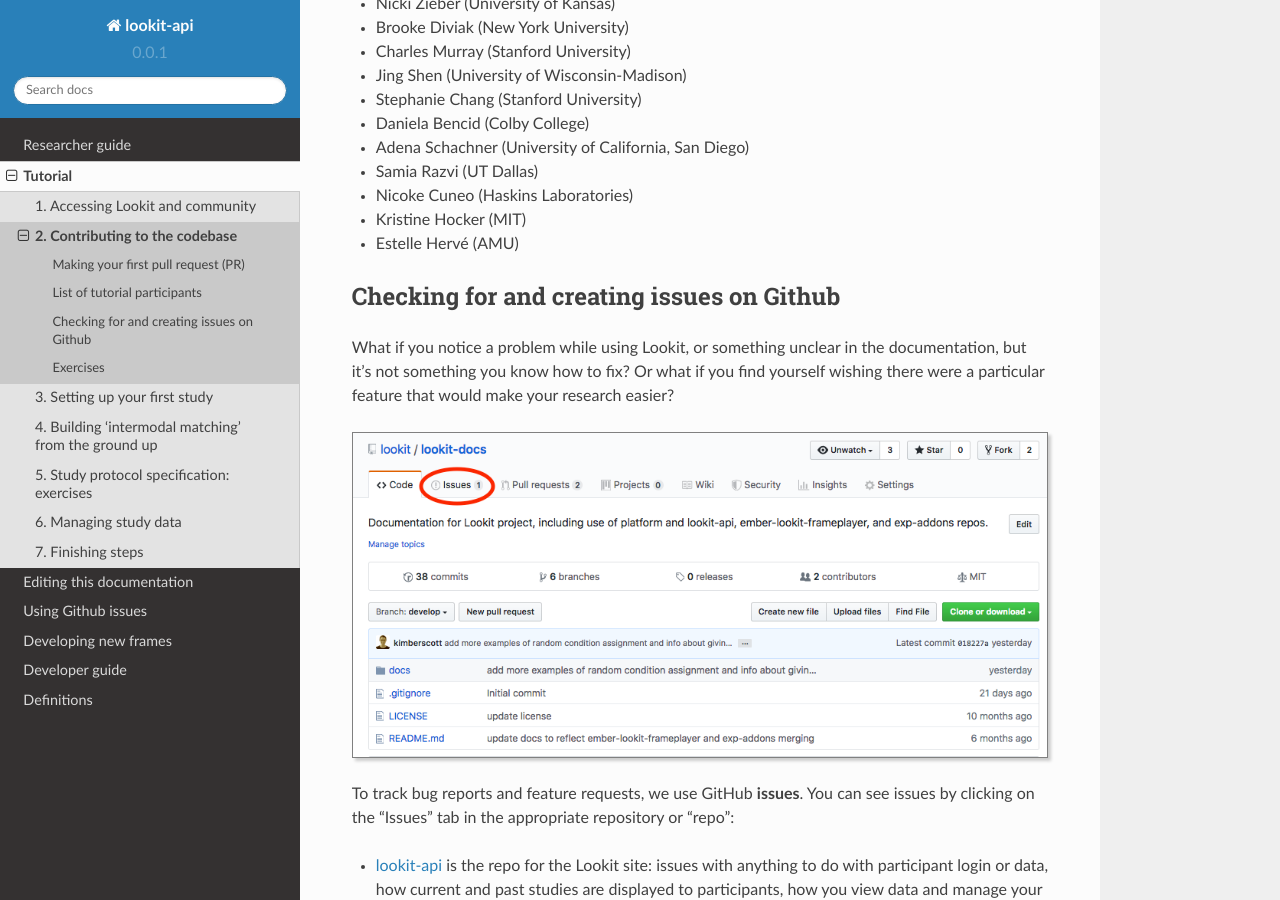
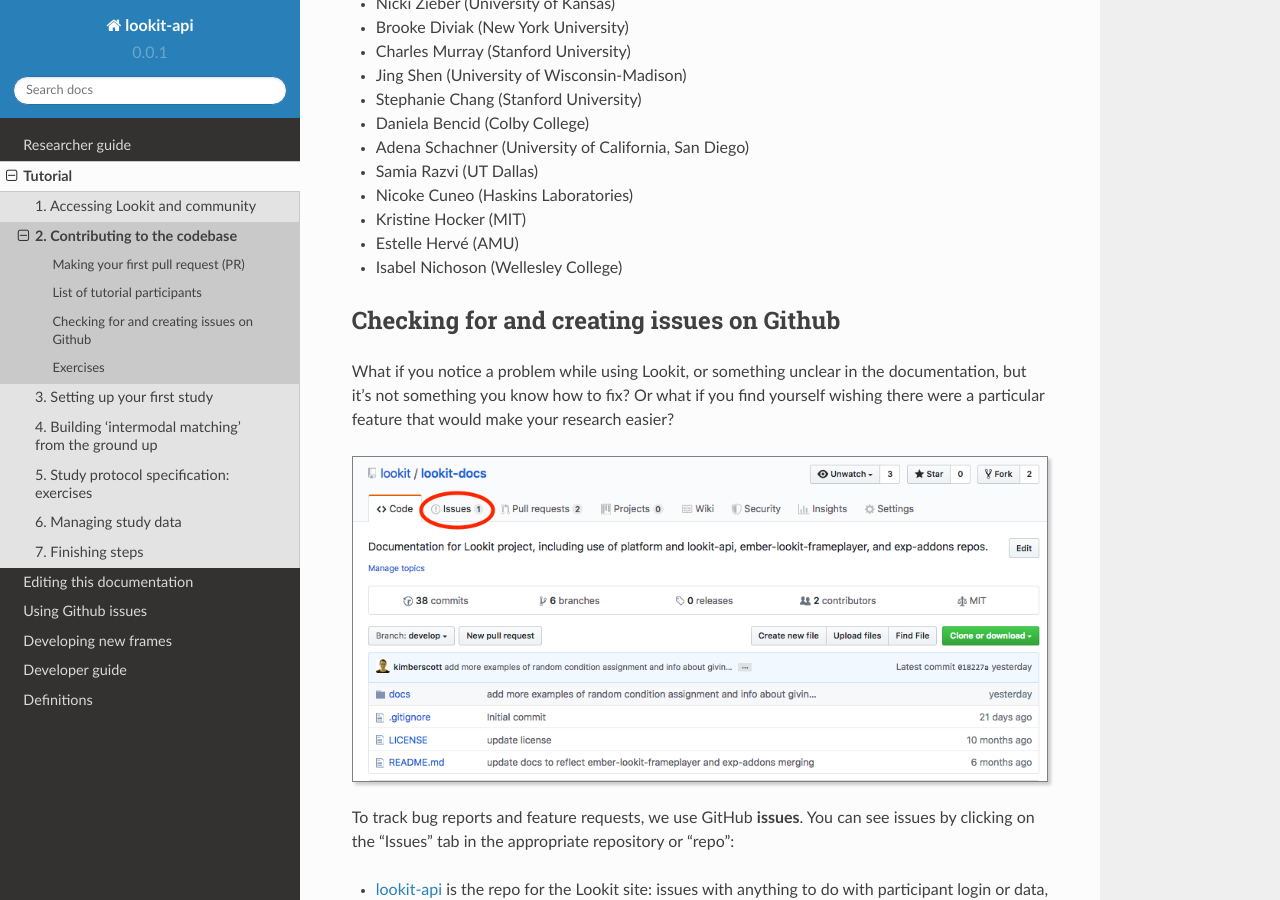
Before and after one commit to lookit/lookit-docs, a Sphinx documentation site: the page built from docs/source/tutorial-contributing.rst, in a window 1280 px wide and 900 px high, scrolled down 4837 px. Built offline with Sphinx 7.4.7 and the Read the Docs theme 2.0.0, drawn with Linux system fonts in a browser that asks for light colours.

Commit message:
Add tutorial participant to list

```diff
--- a/docs/source/tutorial-contributing.rst
+++ b/docs/source/tutorial-contributing.rst
@@ -118,6 +118,7 @@
 - Nicoke Cuneo (Haskins Laboratories)
 - Kristine Hocker (MIT)
 - Estelle Hervé (AMU)
+- Isabel Nichoson (Wellesley College)
 
 .. _Github issues overview:
 
```
